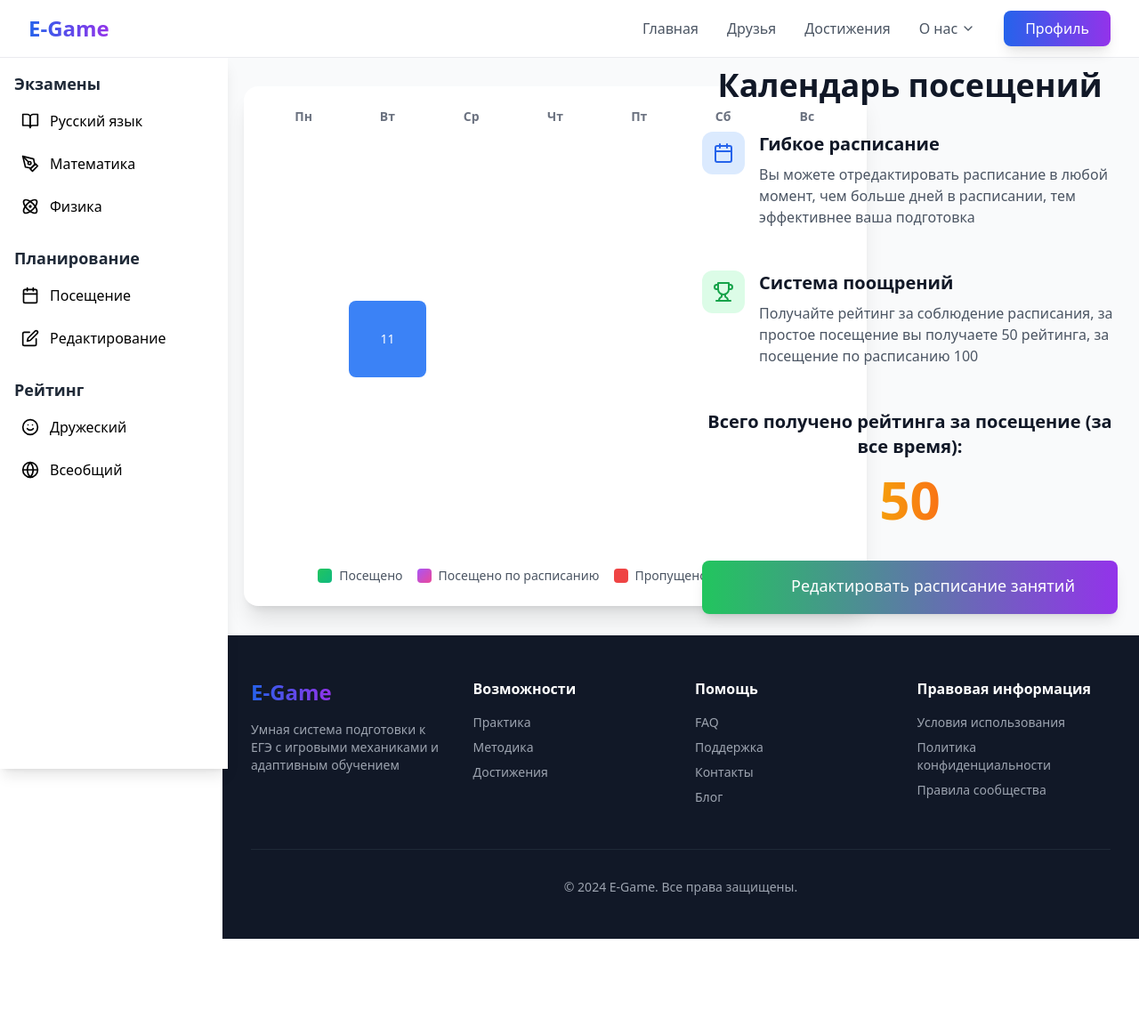
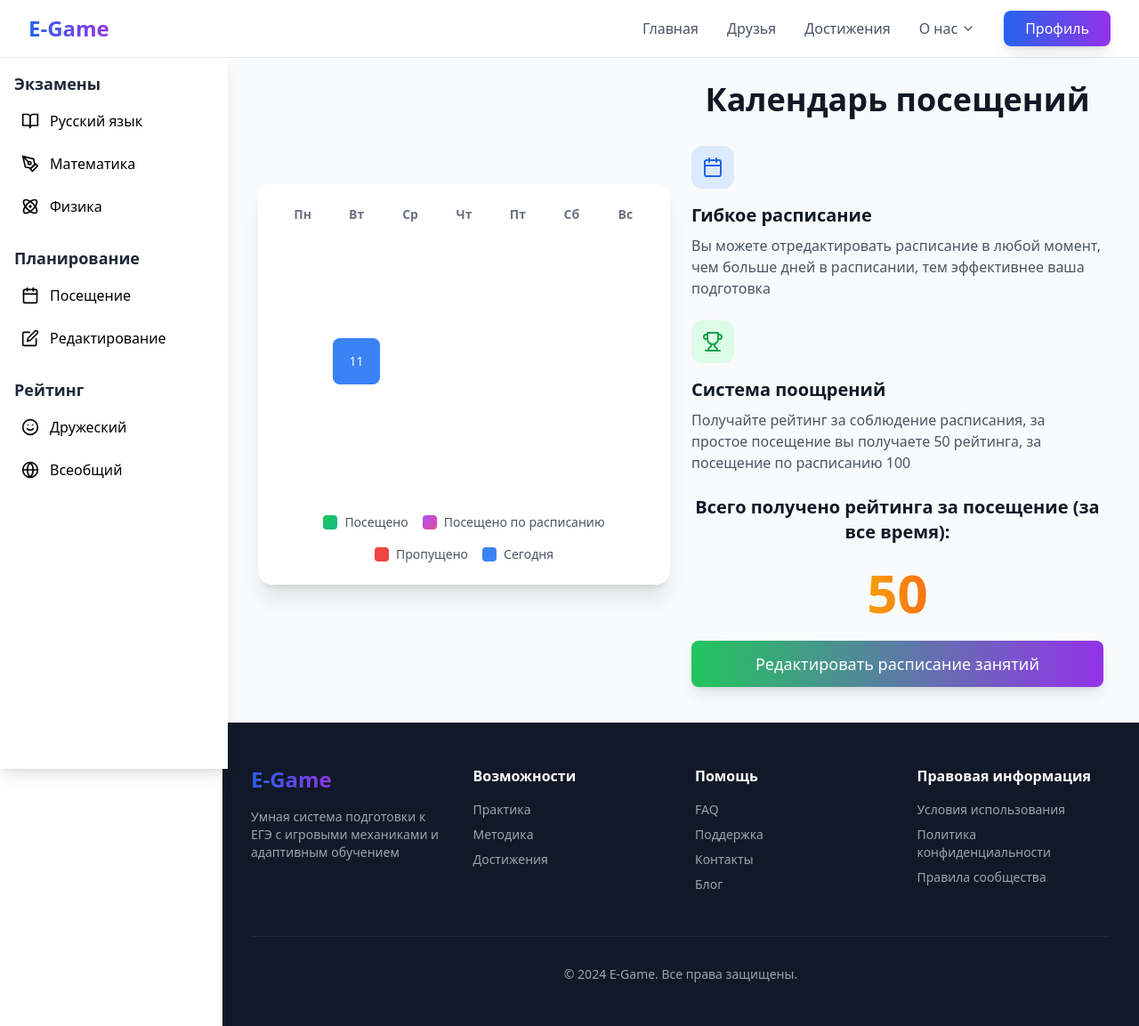
Before and after one commit to SansLy25/e-game, a Django app: page /planning/visiting/ in a window 1280 px wide. Shown: the whole page at 89% size. Before the commit the page ends 1055 px from the top, so only its background shows below. Run offline with Django 4.2, Linux system fonts and the light colour scheme; the visitor is signed in with stand-in values (Sample User, id 1); data comes from the database, SQL or seed files in the repository; data that the repository does not hold is empty; parts of the project's set-up code (start-up, migrations or seed data) failed here and were passed over.

Commit message:
fix(templates): templates fix

```diff
--- a/egame/templates/planning/visiting.html
+++ b/egame/templates/planning/visiting.html
@@ -2,9 +2,8 @@
 {% load static %}
 
 {% block content %}
-    <div class="grid grid-cols-1 lg:grid-cols-2 gap-12 items-center">
-        <div class="bg-white dark:bg-gray-800 rounded-2xl p-6 shadow-xl mt-3"
-             style="opacity: 1; transform: none; width: 700px">
+    <div class="grid grid-cols-1 lg:grid-cols-2 gap-6 items-center p-4">
+        <div class="bg-white dark:bg-gray-800 rounded-2xl p-6 shadow-xl w-full max-w-2xl mx-auto">
             <div class="grid grid-cols-7 gap-2">
                 <div class="text-sm font-semibold text-center text-gray-500 dark:text-gray-400">Пн</div>
                 <div class="text-sm font-semibold text-center text-gray-500 dark:text-gray-400">Вт</div>
@@ -13,13 +12,13 @@
                 <div class="text-sm font-semibold text-center text-gray-500 dark:text-gray-400">Пт</div>
                 <div class="text-sm font-semibold text-center text-gray-500 dark:text-gray-400">Сб</div>
                 <div class="text-sm font-semibold text-center text-gray-500 dark:text-gray-400">Вс</div>
+
                 {% for _ in skipped_days %}
                     <div></div>
                 {% endfor %}
 
                 {% for day in all_month_days %}
                     <div class="aspect-square rounded-lg p-2 flex items-center justify-center
-
                         {% if day.is_today %}
                             bg-blue-500
                         {% elif day.required %}
@@ -33,33 +32,36 @@
                         {% else %}
                             dark:bg-gray-700
                         {% endif %}
-                 text-white"
-                         style="transform: none;">
-                    <span class="text-sm font-medium">
-                        {{ day.day }}
-                    </span>
+                        text-white">
+                        <span class="text-sm font-medium">{{ day.day }}</span>
                     </div>
                 {% endfor %}
             </div>
-            <div class="mt-6 flex flex-wrap items-center justify-center space-x-4">
+
+            <div class="mt-6 flex flex-wrap justify-center gap-4">
                 <div class="flex items-center space-x-2">
                     <div class="w-4 h-4 rounded bg-gradient-to-br from-green-500 to-emerald-500"></div>
-                    <span class="text-sm text-gray-600 dark:text-gray-300">Посещено</span></div>
+                    <span class="text-sm text-gray-600 dark:text-gray-300">Посещено</span>
+                </div>
                 <div class="flex items-center space-x-2">
                     <div class="w-4 h-4 rounded bg-gradient-to-br from-purple-500 to-pink-500"></div>
-                    <span class="text-sm text-gray-600 dark:text-gray-300">Посещено по расписанию</span></div>
+                    <span class="text-sm text-gray-600 dark:text-gray-300">Посещено по расписанию</span>
+                </div>
                 <div class="flex items-center space-x-2">
                     <div class="w-4 h-4 rounded bg-red-500"></div>
-                    <span class="text-sm text-gray-600 dark:text-gray-300">Пропущено</span></div>
+                    <span class="text-sm text-gray-600 dark:text-gray-300">Пропущено</span>
+                </div>
                 <div class="flex items-center space-x-2">
                     <div class="w-4 h-4 rounded bg-blue-500"></div>
-                    <span class="text-sm text-gray-600 dark:text-gray-300">Сегодня</span></div>
+                    <span class="text-sm text-gray-600 dark:text-gray-300">Сегодня</span>
                 </div>
             </div>
-        <div class="space-y-6" style="opacity: 1; transform: none;">
-            <h2 class="text-3xl md:text-4xl font-bold text-center text-gray-900 dark:text-white mb-8"
-                style="opacity: 1; transform: none;">Календарь посещений</h2>
-            <div class="flex items-start space-x-4" style="margin-bottom: 3rem">
+        </div>
+
+        <div class="space-y-6 w-full">
+            <h2 class="text-3xl md:text-4xl font-bold text-center text-gray-900 dark:text-white mb-8">Календарь посещений</h2>
+
+            <div class="flex flex-col md:flex-row items-start space-x-0 md:space-x-4 space-y-4 md:space-y-0">
                 <div class="w-12 h-12 rounded-xl bg-blue-100 dark:bg-blue-900/30 flex items-center justify-center flex-shrink-0">
                     <svg xmlns="http://www.w3.org/2000/svg" width="24" height="24" viewBox="0 0 24 24" fill="none"
                          stroke="currentColor" stroke-width="2" stroke-linecap="round" stroke-linejoin="round"
@@ -70,11 +72,14 @@
                         <path d="M3 10h18"></path>
                     </svg>
                 </div>
-                <div><h3 class="text-xl font-semibold text-gray-900 dark:text-white mb-2">Гибкое расписание</h3>
+                <div>
+                    <h3 class="text-xl font-semibold text-gray-900 dark:text-white mb-2">Гибкое расписание</h3>
                     <p class="text-gray-600 dark:text-gray-300">Вы можете отредактировать расписание в любой момент, чем
-                        больше дней в расписании, тем эффективнее ваша подготовка</p></div>
+                        больше дней в расписании, тем эффективнее ваша подготовка</p>
                 </div>
-            <div class="flex items-start space-x-4" style="margin-bottom: 3rem">
+            </div>
+
+            <div class="flex flex-col md:flex-row items-start space-x-0 md:space-x-4 space-y-4 md:space-y-0">
                 <div class="w-12 h-12 rounded-xl bg-green-100 dark:bg-green-900/30 flex items-center justify-center flex-shrink-0">
                     <svg xmlns="http://www.w3.org/2000/svg" width="24" height="24" viewBox="0 0 24 24" fill="none"
                          stroke="currentColor" stroke-width="2" stroke-linecap="round" stroke-linejoin="round"
@@ -87,25 +92,25 @@
                         <path d="M18 2H6v7a6 6 0 0 0 12 0V2Z"></path>
                     </svg>
                 </div>
-                <div><h3 class="text-xl font-semibold text-gray-900 dark:text-white mb-2">Система поощрений</h3>
+                <div>
+                    <h3 class="text-xl font-semibold text-gray-900 dark:text-white mb-2">Система поощрений</h3>
                     <p class="text-gray-600 dark:text-gray-300">Получайте рейтинг за соблюдение
                         расписания, за простое посещение вы получаете 50 рейтинга, за посещение по расписанию 100</p>
                 </div>
             </div>
-            <h2 class="text-xl font-bold text-center text-gray-900 dark:text-white"
-                style="opacity: 1; transform: none;">Всего получено рейтинга за посещение (за все время):</h2>
-            <div class="flex items-center justify-center" style="margin: 0">
+
+            <h2 class="text-xl font-bold text-center text-gray-900 dark:text-white">Всего получено рейтинга за посещение (за все время):</h2>
+            <div class="flex items-center justify-center">
                 <span id="variant_message"
-                  class="font-bold text-center bg-gradient-to-r from-amber-500 to-orange-500 bg-clip-text text-transparent font-bold" style="font-size: 60px;">{{ request.user.score_planning }}</span>
-            </div>
-            <div class="flex items-center justify-center">
-
-                <a href="{% url 'planning:editing' %}"
-                   class="rounded-lg bg-gradient-to-r from-green-500 to-purple-600 text-white font-medium text-lg shadow-lg hover:shadow-xl transition-shadow"
-                   style="width: 500px; height: 60px; padding-left: 100px; padding-top: 14px">Редактировать расписание
-                    занятий</a>
+                      class="font-bold text-center bg-gradient-to-r from-amber-500 to-orange-500 bg-clip-text text-transparent text-4xl md:text-6xl">{{ request.user.score_planning }}</span>
             </div>
 
+            <div class="flex items-center justify-center">
+                <a href="{% url 'planning:editing' %}"
+                   class="rounded-lg bg-gradient-to-r from-green-500 to-purple-600 text-white font-medium text-lg shadow-lg hover:shadow-xl transition-shadow w-full md:w-auto px-6 py-3 text-center">
+                    Редактировать расписание занятий
+                </a>
+            </div>
         </div>
     </div>
 {% endblock %}
```
Lines whose indentation alone changed are shown as unchanged.
